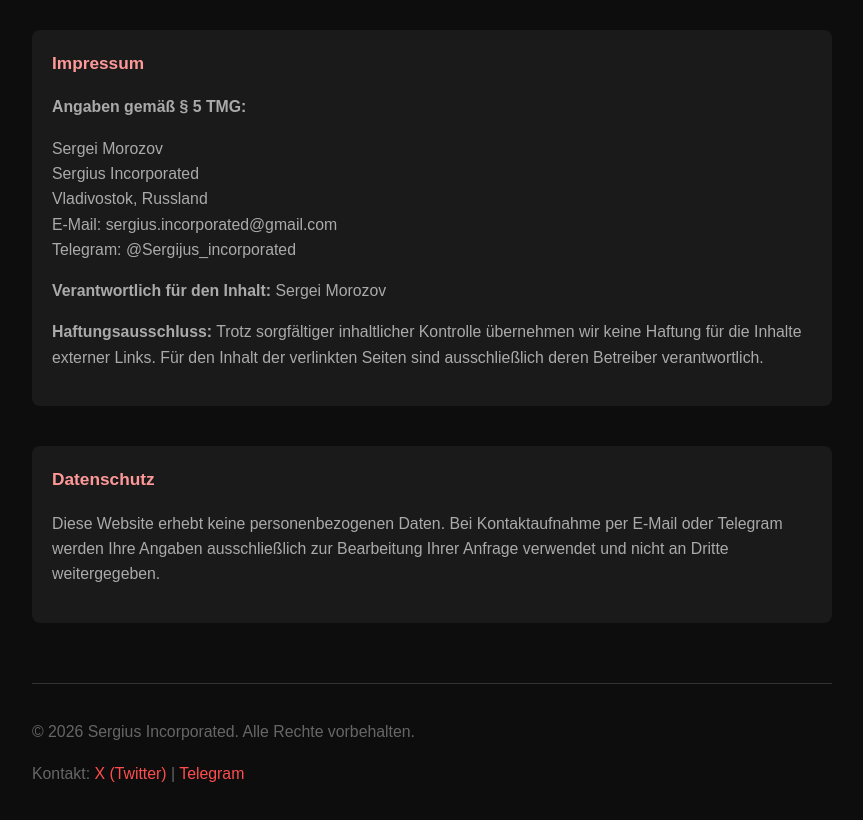
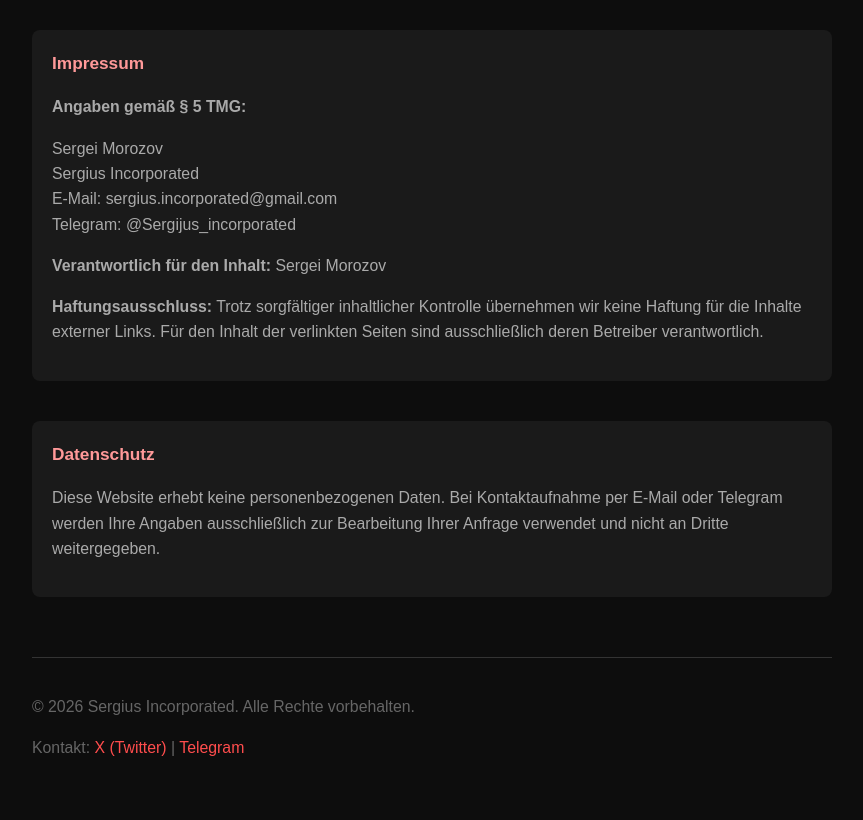
Before and after one commit to Sergijus1981/mytechbot_en, a plain HTML site: page index-de.html in a window 1280 px wide. Shown: the part 1520-2340 px from the top of the page, without its empty margins (208-1071 px from the left). Drawn offline with Linux system fonts and the light colour scheme.

Commit message:
Update index-de.html

```diff
--- a/index-de.html
+++ b/index-de.html
@@ -171,7 +171,6 @@
             <p>
                 Sergei Morozov<br>
                 Sergius Incorporated<br>
-                Vladivostok, Russland<br>
                 E-Mail: sergius.incorporated@gmail.com<br>
                 Telegram: @Sergijus_incorporated
             </p>
```
